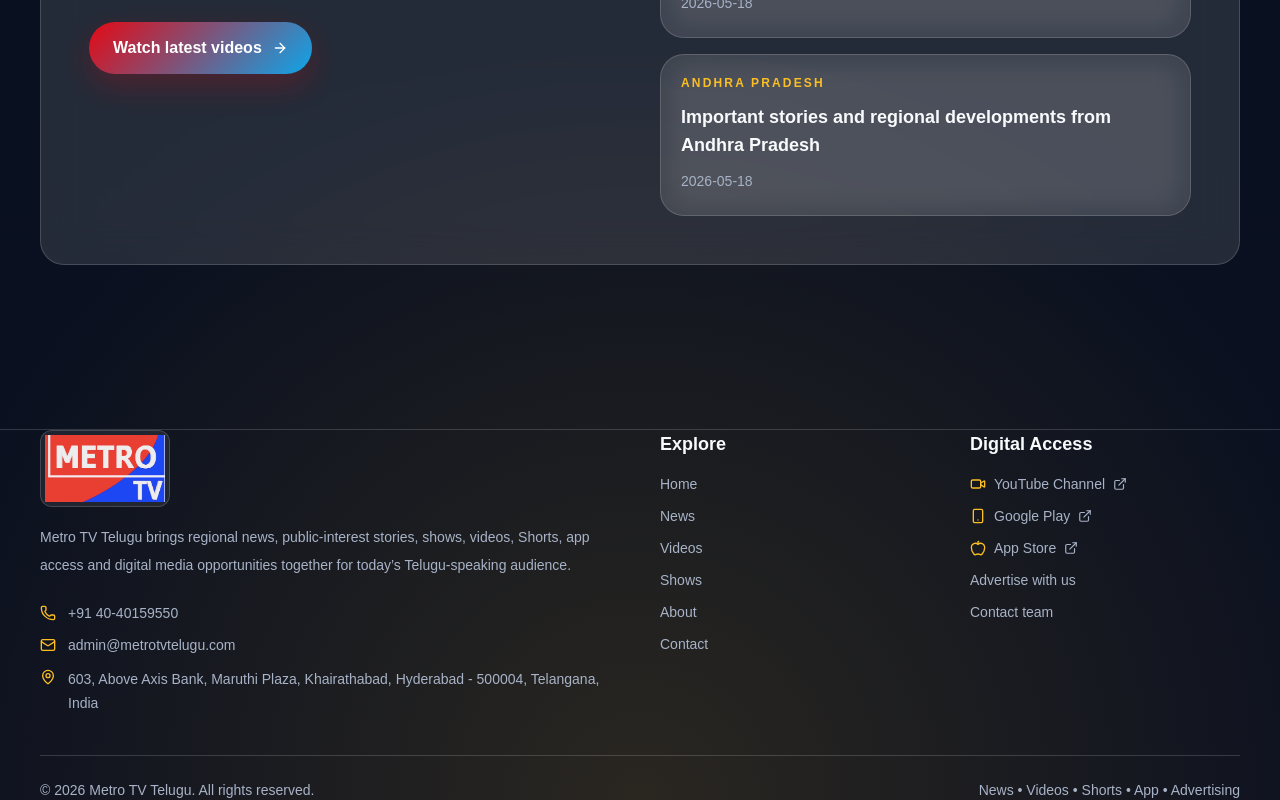
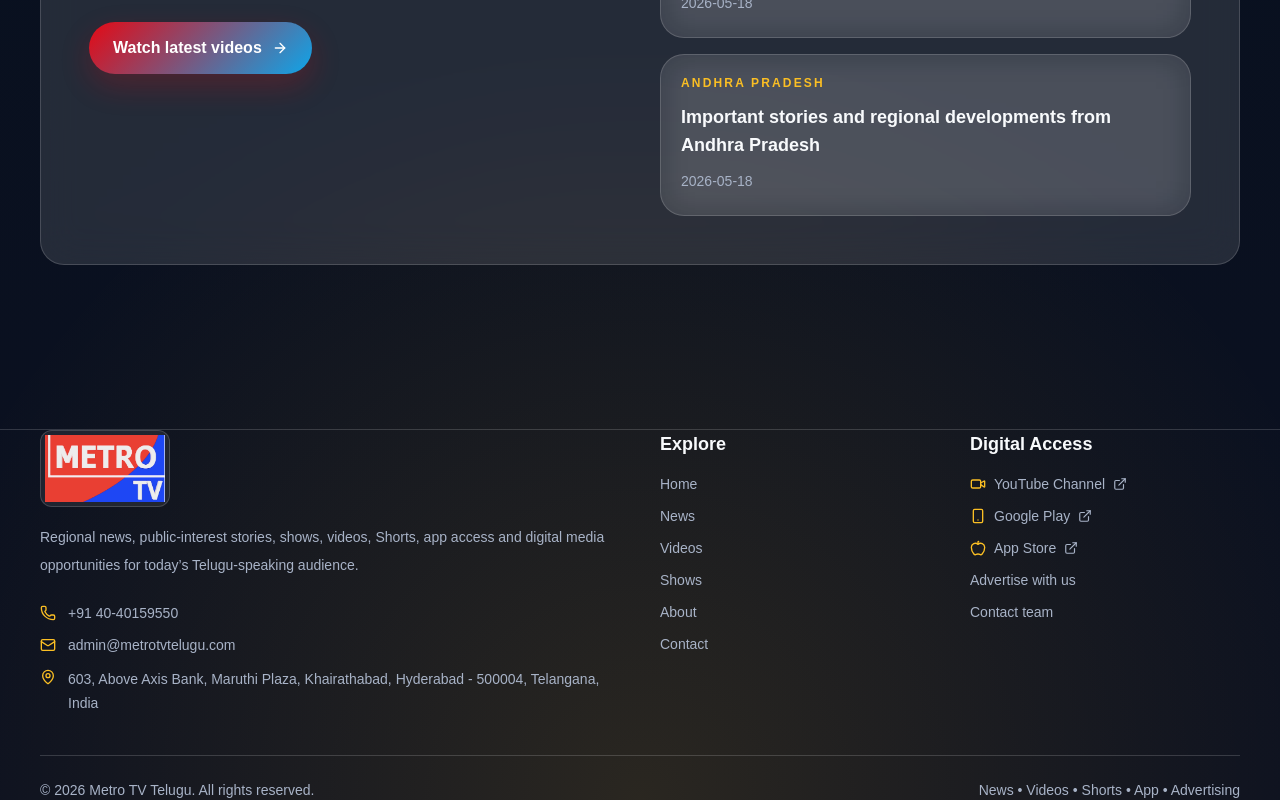
Before and after one commit to shivasricharan/metrotvtelugu, a Next.js app: page /news in a window 1280 px wide. Shown: the part 2561-3361 px from the top of the page. Built offline with nearby package versions, Linux system fonts and the light colour scheme.

Commit message:
Polish footer copy and reduce brand repetition

```diff
--- a/components/Footer.js
+++ b/components/Footer.js
@@ -78,9 +78,8 @@ export default async function Footer() {
               className="mt-4 max-w-xl text-sm leading-7"
               style={{ color: "var(--muted)" }}
             >
-              Metro TV Telugu brings regional news, public-interest stories, shows,
-              videos, Shorts, app access and digital media opportunities together for
-              today’s Telugu-speaking audience.
+              Regional news, public-interest stories, shows, videos, Shorts, app access
+              and digital media opportunities for today’s Telugu-speaking audience.
             </p>
 
             <div className="mt-6 grid gap-3 text-sm" style={{ color: "var(--muted)" }}>
```
